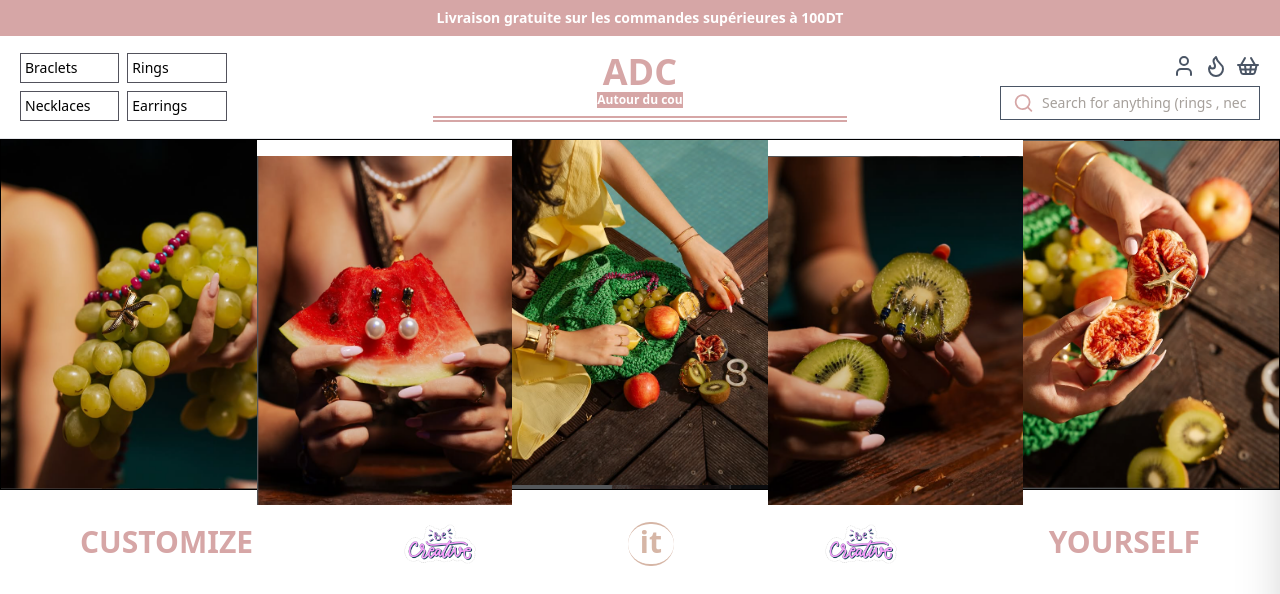
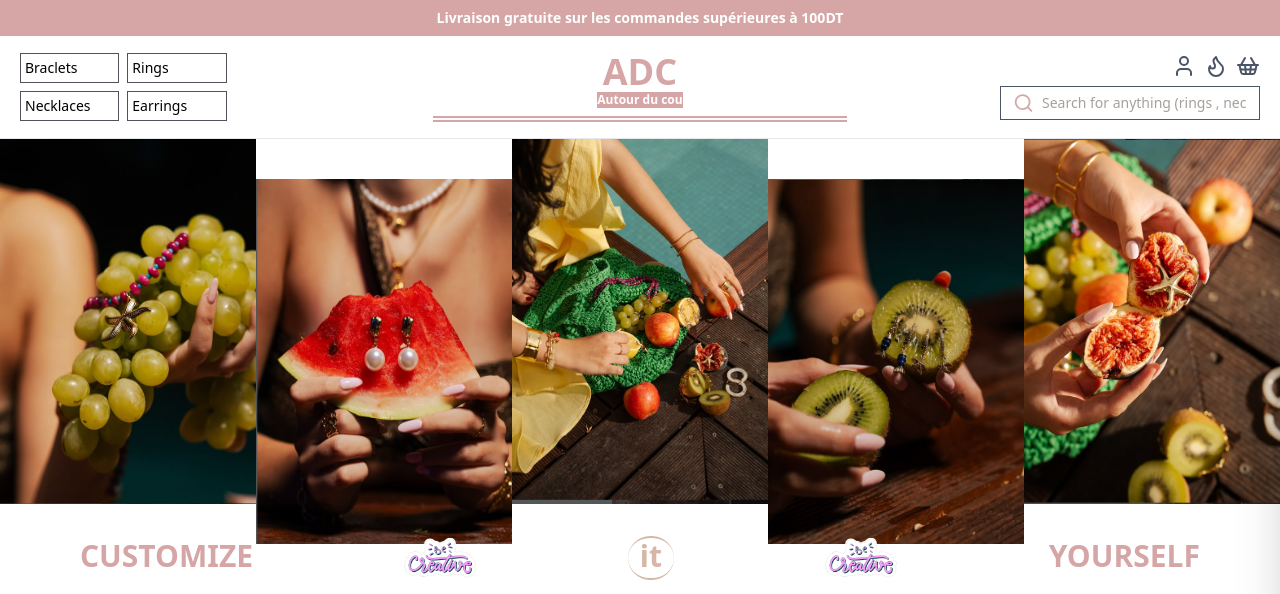
Before and after one commit to ba9hh/adc, a React (Vite) app in the folder frontend/: page / in a window 1280 px wide. Shown: the top 594 px of the page. Built offline with nearby package versions, Linux system fonts and the light colour scheme.

Commit message:
first commit

```diff
--- a/frontend/src/home/UnderHeader.jsx
+++ b/frontend/src/home/UnderHeader.jsx
@@ -8,11 +8,11 @@ import fruits from "../assets/fruits.png";
 const UnderHeader = () => {
   return (
     <div className="md:px-0 mt-0">
-      <div className="grid grid-cols-5 w-full border">
+      <div className="grid grid-cols-5 w-full">
         <img src={aneb} className="w-full h-full" />
-        <img src={dele3} className="w-full h-full mt-4" />
+        <img src={dele3} className="w-full h-full mt-10" />
         <img src={fruits} className="w-full h-full" />
-        <img src={kiwi1} className="w-full h-full mt-4" />
+        <img src={kiwi1} className="w-full h-full mt-10" />
         <img src={karmous} className="w-full h-full" />
       </div>
     </div>
```
